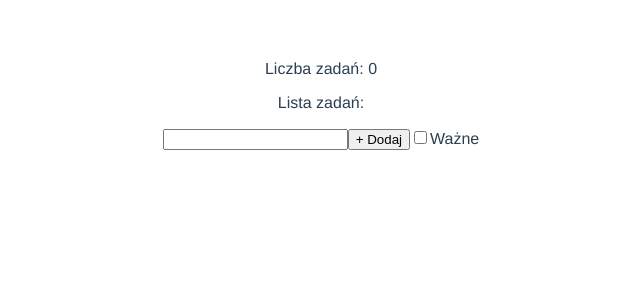
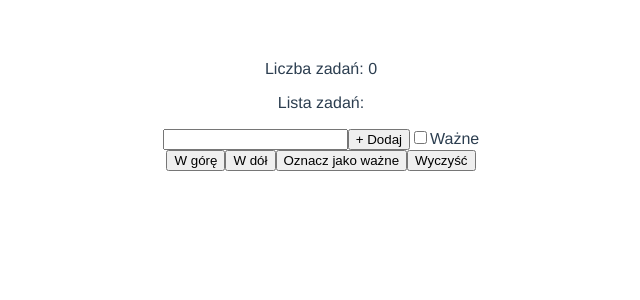
Before and after one commit to S-Kaminski/vue-todo, a Vue app: page / in a window 1280 px wide. Shown: the top 300 px of the page, without its empty margins (319-959 px from the left). Built offline with nearby package versions, Linux system fonts and the light colour scheme.

Commit message:
modified: added -> buttons to template

```diff
--- a/src/components/TheFooter.vue
+++ b/src/components/TheFooter.vue
@@ -1,5 +1,9 @@
 <template>
     <div>
+       <button>W górę</button>
+       <button>W dół</button>
+       <button>Oznacz jako ważne</button>
+       <button>Wyczyść</button>
 
     </div>
 </template>
```
